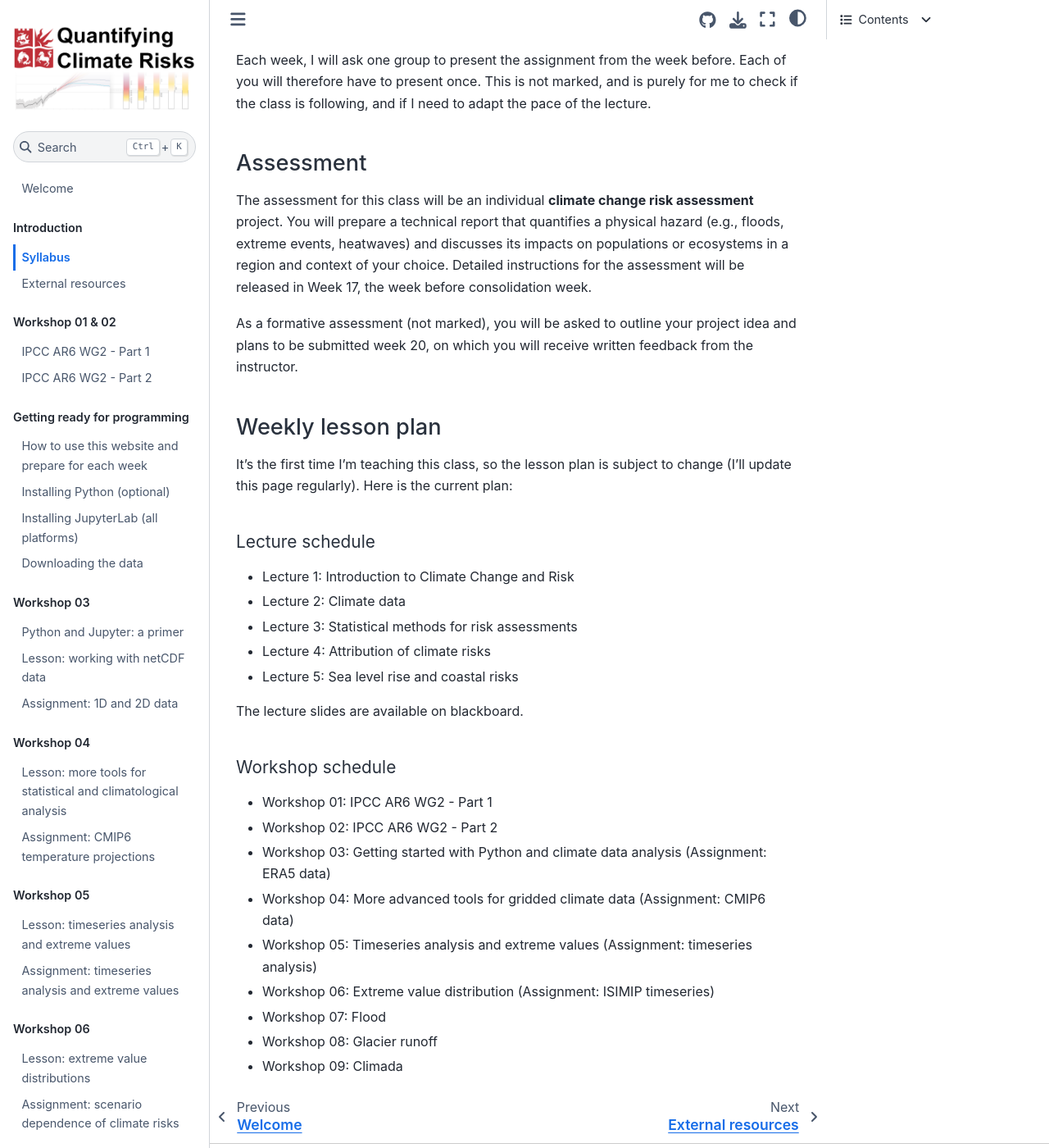
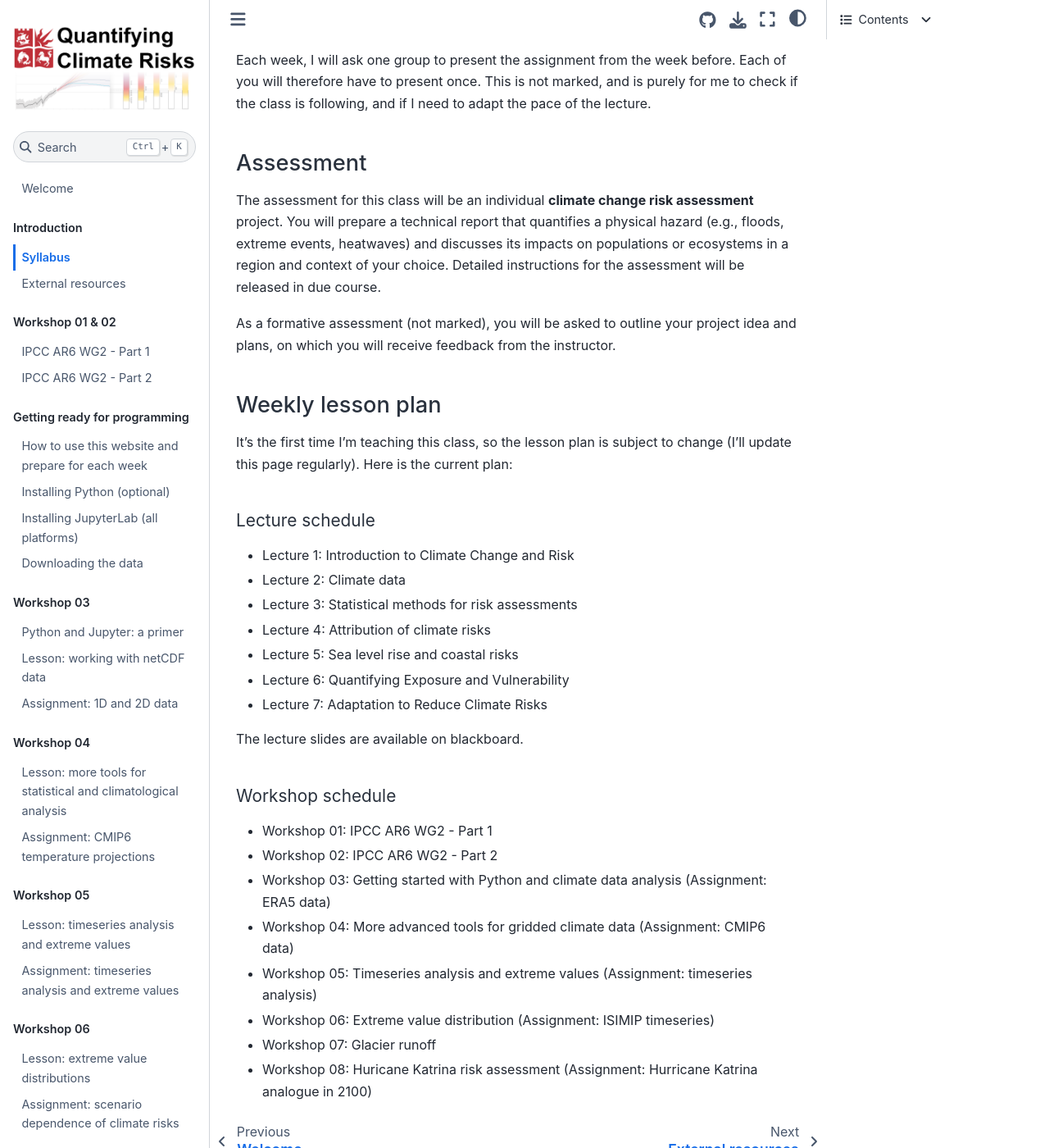
Before and after one commit to fmaussion/climate_risks_2024, a Jupyter Book: the page built from book/syllabus.md, in a window 1280 px wide and 1400 px high, scrolled down 1627 px. Shown: the whole window at 82% size. Built offline with Jupyter Book 1.0.4 settings and Sphinx 7.4.7 and the Sphinx Book theme 1.1.4, drawn with Linux system fonts in a browser that asks for light colours.

Commit message:
small additions

```diff
--- a/book/syllabus.md
+++ b/book/syllabus.md
@@ -39,9 +39,9 @@ Each week, I will ask one group to present the assignment from the week before.
 
 ## Assessment
 
-The assessment for this class will be an individual **climate change risk assessment** project. You will prepare a technical report that quantifies a physical hazard (e.g., floods, extreme events, heatwaves) and discusses its impacts on populations or ecosystems in a region and context of your choice. Detailed instructions for the assessment will be released in Week 17, the week before consolidation week.
+The assessment for this class will be an individual **climate change risk assessment** project. You will prepare a technical report that quantifies a physical hazard (e.g., floods, extreme events, heatwaves) and discusses its impacts on populations or ecosystems in a region and context of your choice. Detailed instructions for the assessment will be released in due course.
 
-As a formative assessment (not marked), you will be asked to outline your project idea and plans to be submitted week 20, on which you will receive written feedback from the instructor.
+As a formative assessment (not marked), you will be asked to outline your project idea and plans, on which you will receive feedback from the instructor.
 
 ## Weekly lesson plan
 
@@ -54,6 +54,8 @@ It's the first time I'm teaching this class, so the lesson plan is subject to ch
 - Lecture 3: Statistical methods for risk assessments
 - Lecture 4: Attribution of climate risks
 - Lecture 5: Sea level rise and coastal risks
+- Lecture 6: Quantifying Exposure and Vulnerability
+- Lecture 7: Adaptation to Reduce Climate Risks
 
 The lecture slides are available on blackboard.
 
@@ -65,6 +67,5 @@ The lecture slides are available on blackboard.
 - Workshop 04: More advanced tools for gridded climate data (Assignment: CMIP6 data)
 - Workshop 05: Timeseries analysis and extreme values (Assignment: timeseries analysis)
 - Workshop 06: Extreme value distribution (Assignment: ISIMIP timeseries)
-- Workshop 07: Flood
-- Workshop 08: Glacier runoff
-- Workshop 09: Climada
+- Workshop 07: Glacier runoff
+- Workshop 08: Huricane Katrina risk assessment (Assignment: Hurricane Katrina analogue in 2100)
```
Also changed, not shown: book/ready/03-download.md (+2 -2 lines), book/recipes/04-worldpop.ipynb, book/ws08/01-lesson-flood.ipynb.
